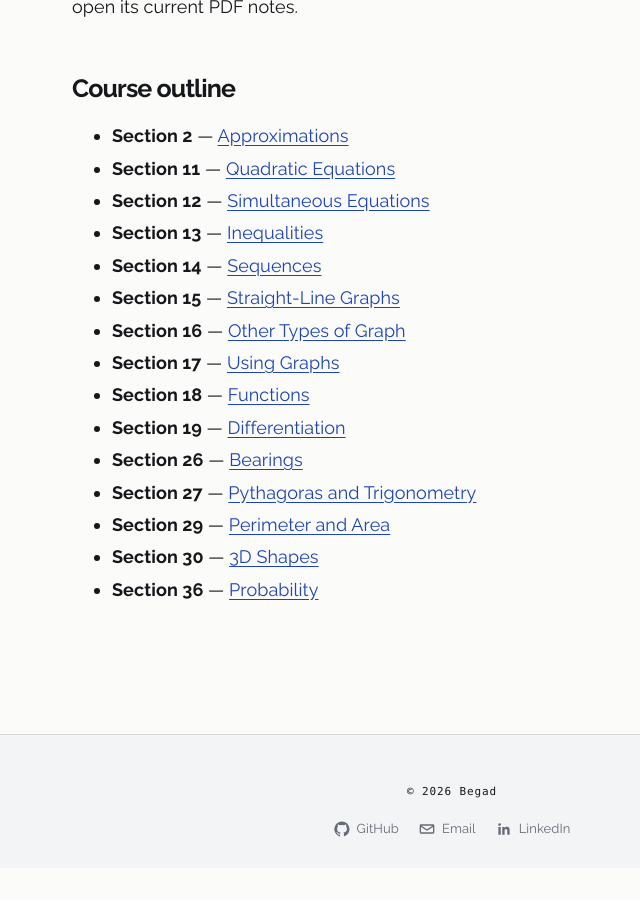
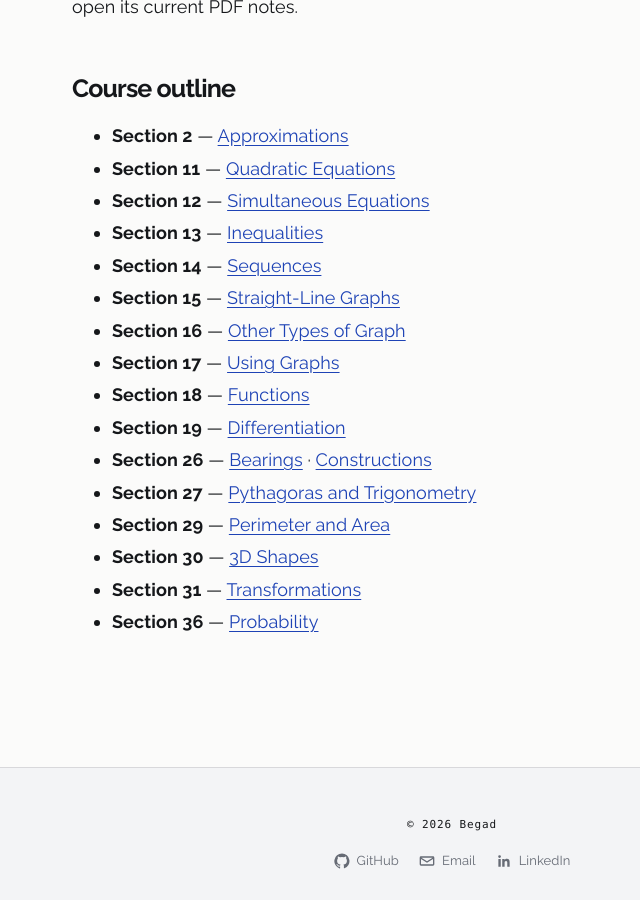
Before and after one commit to BegadE/rocky, a Jekyll site: the page built from _projects/tutoring.md, in a window 1280 px wide and 900 px high, scrolled down 749 px. Shown: the whole window, without its empty margins (188-828 px from the left). Built offline with Jekyll 4.4.1, drawn with Linux system fonts in a browser that asks for light colours; before the commit the page ends 1617 px from its top, so only the background shows below that.

Commit message:
Add transformations and constructions tutoring notes

```diff
--- a/_projects/tutoring.md
+++ b/_projects/tutoring.md
@@ -29,8 +29,9 @@ A growing collection of tutoring notes arranged by syllabus section. Select a ch
 - **Section 17** — [Using Graphs]({{ "/assets/tutoring/igcse/section-17-using-graphs.pdf" | relative_url }})
 - **Section 18** — [Functions]({{ "/assets/tutoring/igcse/section-18-functions.pdf" | relative_url }})
 - **Section 19** — [Differentiation]({{ "/assets/tutoring/igcse/section-19-differentiation.pdf" | relative_url }})
-- **Section 26** — [Bearings]({{ "/assets/tutoring/igcse/section-26-bearings.pdf" | relative_url }})
+- **Section 26** — [Bearings]({{ "/assets/tutoring/igcse/section-26-bearings.pdf" | relative_url }}) · [Constructions]({{ "/assets/tutoring/igcse/section-26-constructions.pdf" | relative_url }})
 - **Section 27** — [Pythagoras and Trigonometry]({{ "/assets/tutoring/igcse/section-27-pythagoras-and-trigonometry.pdf" | relative_url }})
 - **Section 29** — [Perimeter and Area]({{ "/assets/tutoring/igcse/section-29-perimeter-and-area.pdf" | relative_url }})
 - **Section 30** — [3D Shapes]({{ "/assets/tutoring/igcse/section-30-3d-shapes.pdf" | relative_url }})
+- **Section 31** — [Transformations]({{ "/assets/tutoring/igcse/section-31-transformations.pdf" | relative_url }})
 - **Section 36** — [Probability]({{ "/assets/tutoring/igcse/section-36-probability.pdf" | relative_url }})
```
Also changed, not shown: 2 other files.
